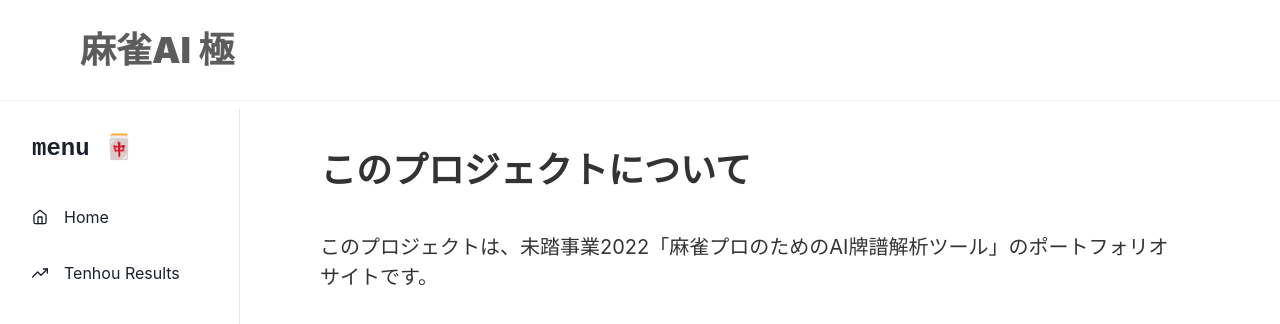
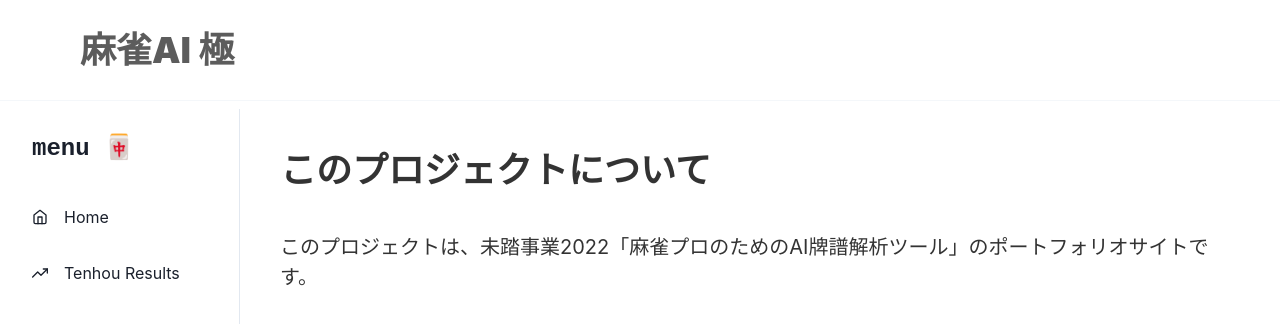
Before and after one commit to mitou2022-mahjong-ai/goku-portfolio, a Next.js app in the folder frontend/: page / in a window 1280 px wide. Shown: the top 324 px of the page. Built offline with nearby package versions, Linux system fonts and the light colour scheme.

Commit message:
fix: レイアウトを修正

```diff
--- a/frontend/components/Layout.tsx
+++ b/frontend/components/Layout.tsx
@@ -9,9 +9,7 @@ const Layout = ({ children }: { children: ReactNode }) => {
       <Header />
       <Flex w="100%">
         <SimpleSidebar />
-        <Box w="80%" p="20" pt="10">
-          {children}
-        </Box>
+        <Box p="10">{children}</Box>
       </Flex>
     </VStack>
   );
```
